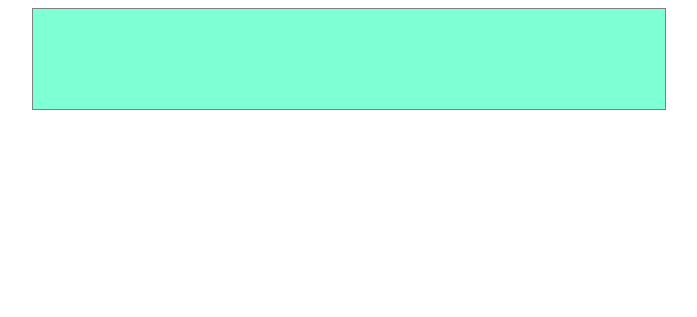
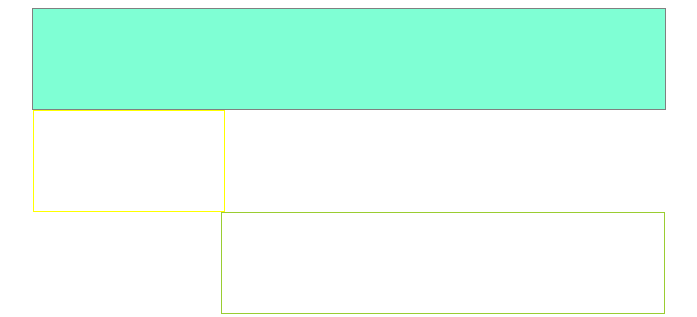
Before and after one commit to andela-tolotin/webbasics, a plain HTML site: page index.html in a window 1280 px wide. Shown: the whole page, without its empty margins (291-988 px from the left). Drawn offline with Linux system fonts and the light colour scheme.

Commit message:
fix middle website part

```diff
--- a/css/main.css
+++ b/css/main.css
@@ -5,3 +5,22 @@
     background-color: aquamarine;
     margin: auto;
 }
+
+#mid_wrap {
+    width: 50%;
+    margin: auto;
+}
+
+#mid_wrap_left {
+    width: 30%;
+    height: 100px;
+    border: 1px solid yellow;
+    float: left;
+}
+
+#mid_wrap_right {
+    width: 70%;
+    height: 100px;
+    border: 1px solid yellowgreen;
+    float: right;
+}
--- a/index.html
+++ b/index.html
@@ -14,6 +14,11 @@
 
     </div>
 
+    <div id="mid_wrap">
+        <div id="mid_wrap_left"></div>
+        <div id="mid_wrap_right"></div>
+    </div>
+
 </body>
 
 </html>
```
